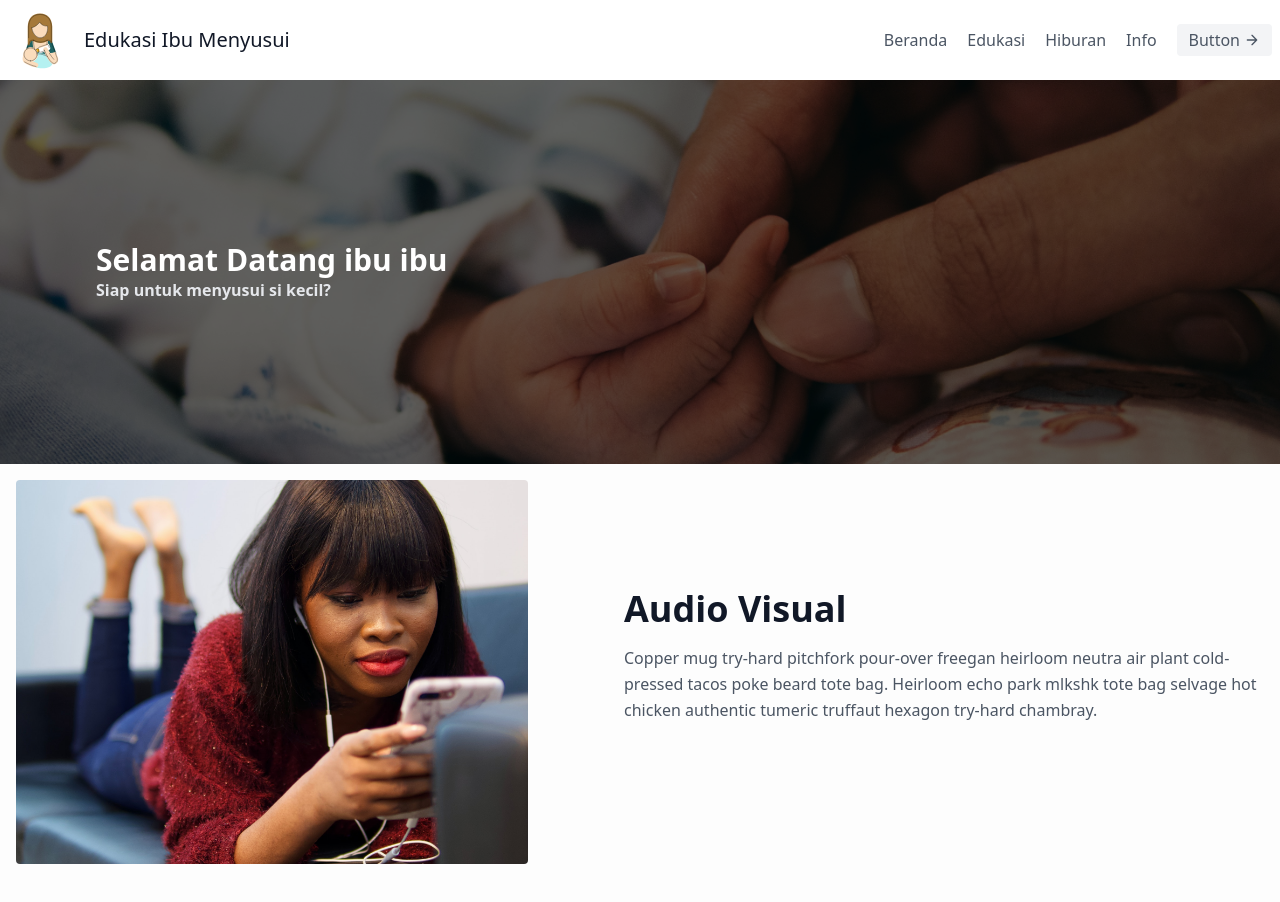
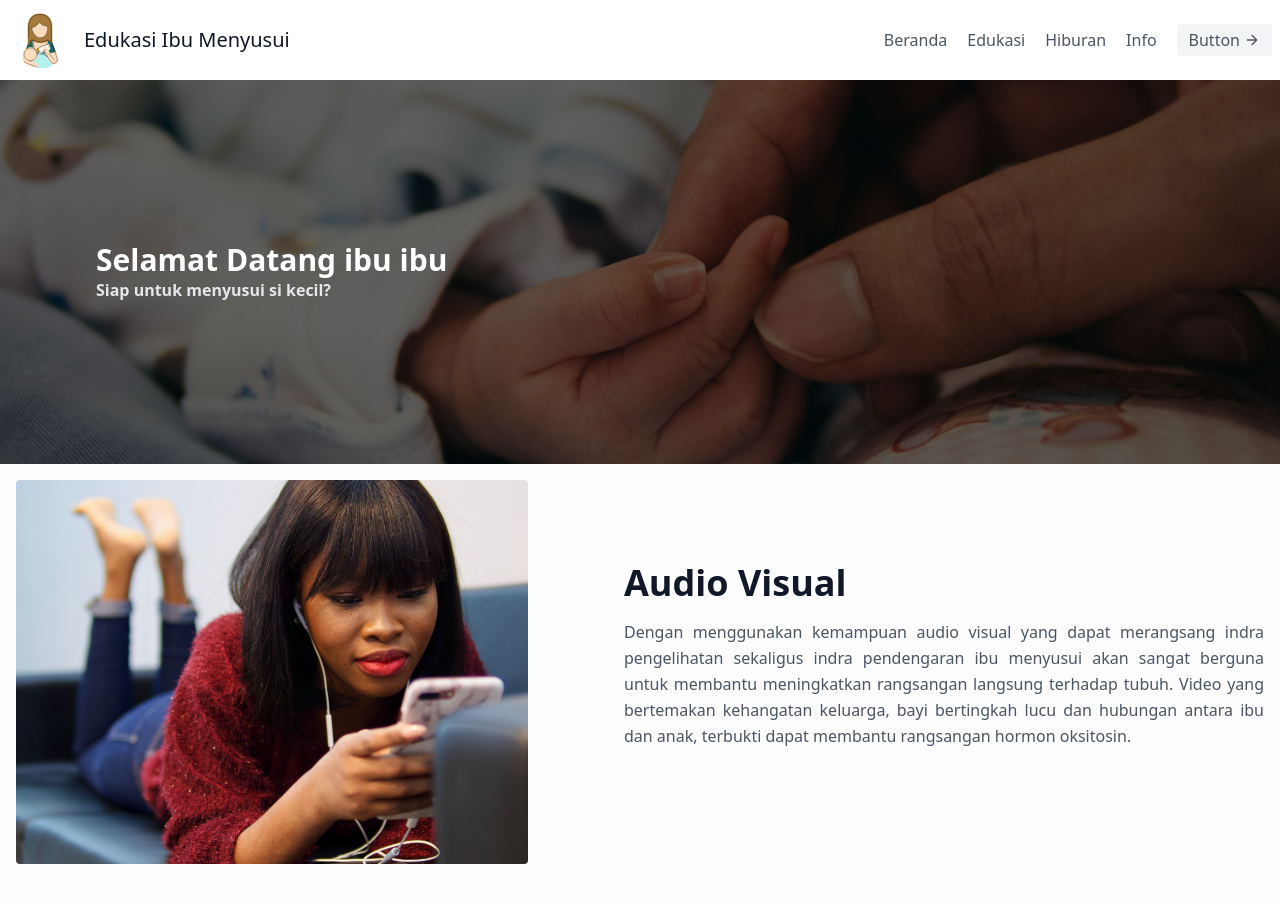
Before and after one commit to TangguhDP/edbusui, a React (Create React App) app: page /hiburan/videos in a window 1280 px wide. Shown: the top 902 px of the page. Built offline with nearby package versions, Linux system fonts and the light colour scheme; grey boxes are pictures that could not be loaded.

Commit message:
Adding desc on hero Videos and Vr

```diff
--- a/src/App.js
+++ b/src/App.js
@@ -1,5 +1,4 @@
 import React from "react";
-import Banner from "./layouts/Banner";
 import BottomNav from "./layouts/BottomNav";
 import { Router, Switch, Route } from "react-router-dom";
 import Landing from "./pages/Landing";
--- a/src/components/Hero.js
+++ b/src/components/Hero.js
@@ -15,7 +15,7 @@
           <h1 className="title-font sm:text-4xl text-3xl mb-4 font-semibold text-gray-900">
             {props.title}
           </h1>
-          <p className="mb-8 leading-relaxed text-justify md:text-left">
+          <p className="mb-8 leading-relaxed text-justify">
             {props.desc || `Copper mug try-hard pitchfork pour-over freegan heirloom neutra air
             plant cold-pressed tacos poke beard tote bag. Heirloom echo park
             mlkshk tote bag selvage hot chicken authentic tumeric truffaut
--- a/src/pages/AboutUs.js
+++ b/src/pages/AboutUs.js
@@ -1,5 +1,4 @@
 import React from "react";
-import { Link } from "react-router-dom";
 import Hero from "../components/Hero";
 import Banner from "../layouts/Banner";
 import { Wrapper } from "../layouts/Content";
--- a/src/pages/Hiburan/VRs.js
+++ b/src/pages/Hiburan/VRs.js
@@ -8,7 +8,13 @@
     <>
       <Banner />
       <Wrapper>
-        <Hero img='../images/Virtual_Reality.png' title="Virtual Reality">
+        <Hero
+          img="../images/Virtual_Reality.png"
+          title="Virtual Reality"
+          desc="Pemanfaatan teknologi Virtual Reality dapat membantu dan meningkatkan pengalaman pengguna dalam menikmati audio visual.
+          Dengan pengalaman seperti berinteraksi secara langsung dengan lingkungan sekitar, akan dapat meningkatkan kemampuan
+          rangsangan hormon oksitosin pada ibu menyusui dengan Virtual Reality bertemakan ketenangan, kenyamanan dan bayi."
+        >
           <div className="flex justify-center">
             <a
               target="_blank"
--- a/src/pages/Hiburan/Videos.js
+++ b/src/pages/Hiburan/Videos.js
@@ -8,7 +8,14 @@
     <>
       <Banner />
       <Wrapper>
-        <Hero img='../images/Audio_Visual.png' title="Audio Visual" />
+        <Hero
+          img="../images/Audio_Visual.png"
+          title="Audio Visual"
+          desc="Dengan menggunakan kemampuan audio visual yang dapat merangsang
+          indra pengelihatan sekaligus indra pendengaran ibu menyusui akan sangat berguna untuk membantu
+          meningkatkan rangsangan langsung terhadap tubuh. Video yang bertemakan kehangatan keluarga,
+          bayi bertingkah lucu dan hubungan antara ibu dan anak, terbukti dapat membantu rangsangan hormon oksitosin."
+        />
         <section className="overflow-hidden text-gray-700 body-font md:mt-6">
           <div className="container mx-auto lg:px-10">
             <div className="flex flex-wrap md:flex-no-wrap">
```
